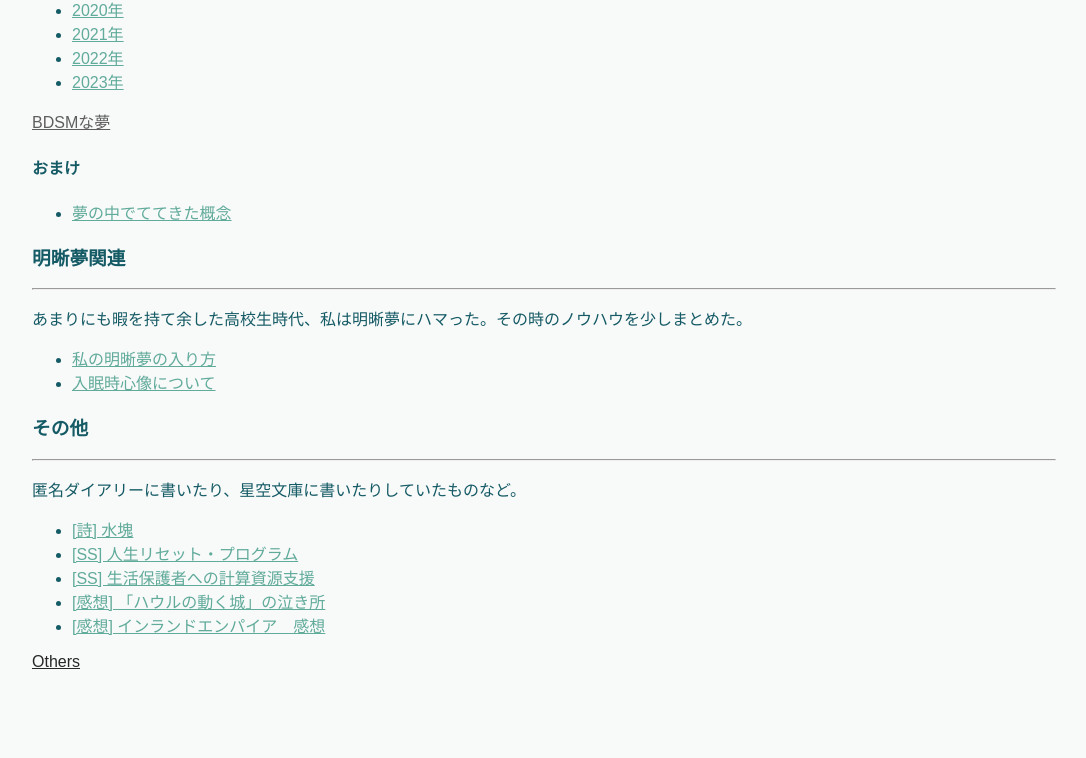
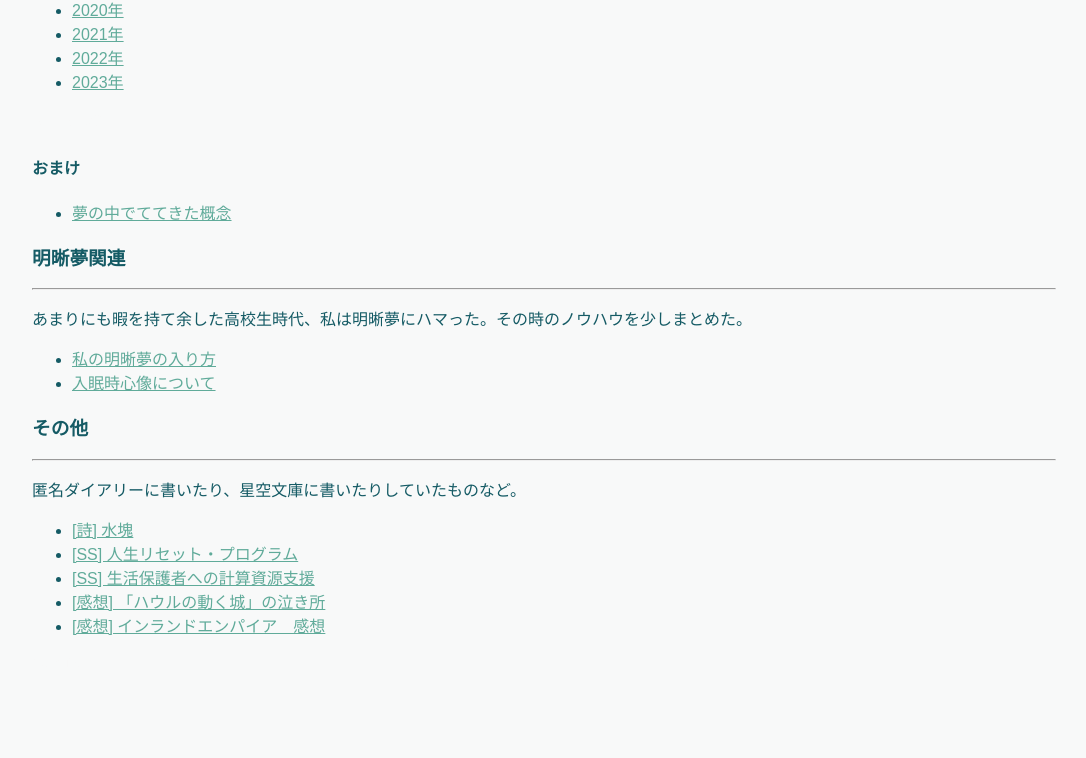
Before and after one commit to hihumi-riku/hihumi-riku.github.io, a Jekyll site: the page built from writings_list.md, in a window 1280 px wide. Shown: the part 476-1234 px from the top of the page, without its empty margins (96-1182 px from the left). Built offline with Jekyll 4.4.1, drawn with Linux system fonts in a browser that asks for light colours.

Commit message:
Update writings_list.md

```diff
--- a/writings_list.md
+++ b/writings_list.md
@@ -22,7 +22,7 @@ title: 書き物リスト
 - [2022年](/2023/06/24/dream_2022.html)
 - [2023年](/2023/06/24/dream_2023.html)
 
-<a href="/2019/01/31/dream_bdsm_list.html" style="color:#5e5e5e;"> BDSMな夢 </a>
+<a href="/2019/01/31/dream_bdsm_list.html" style="color:#F8F9F9;"> BDSMな夢 </a>
 
 #### おまけ
 - [夢の中でててきた概念](/2019/01/25/concept_in_dream.html)
@@ -46,4 +46,4 @@ title: 書き物リスト
 - [[感想] 「ハウルの動く城」の泣き所](/2019/12/03/howls_review.html)
 - [[感想] インランドエンパイア　感想](2019/12/16/inland_empire.html)
 
-<a href="/2019/11/27/others_list.html" style="color:#272727;"> Others </a>
+<a href="/2019/11/27/others_list.html" style="color:#F8F9F9;"> Others </a>
```
